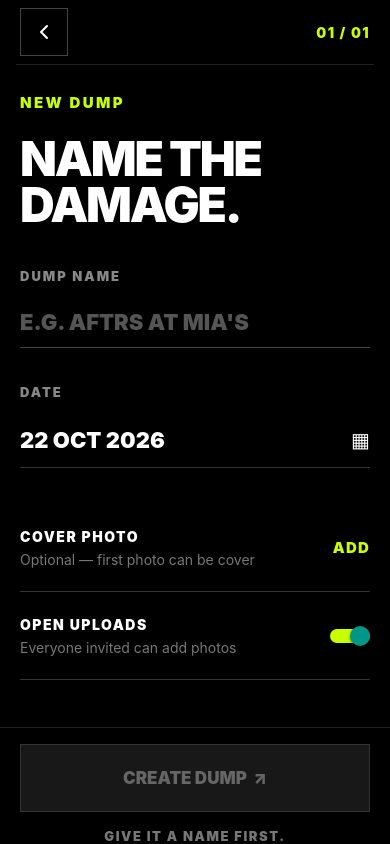
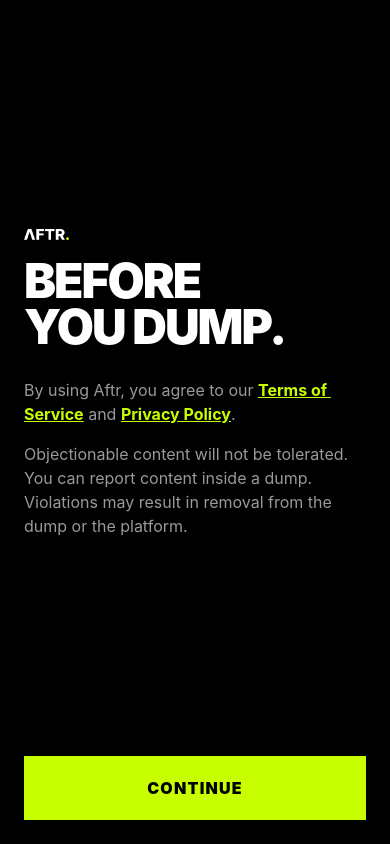
Before and after one commit to Hugobey/aftr, a React Native app: screen /CreateDump in a window 390 px wide. Built offline with nearby package versions, Linux system fonts and the light colour scheme; no server answers; the database is empty; what react-native-worklets would draw is missing.

Commit message:
trigger legalGAteScreen

```diff
--- a/App.tsx
+++ b/App.tsx
@@ -1,5 +1,6 @@
 import { StatusBar } from 'expo-status-bar';
 import { NavigationContainer } from '@react-navigation/native';
+import { SafeAreaProvider } from 'react-native-safe-area-context';
 import { createNativeStackNavigator } from '@react-navigation/native-stack';
 import { Colors } from './constants/Colors';
 import { GestureHandlerRootView } from 'react-native-gesture-handler';
@@ -18,6 +19,7 @@
 import JoinProfileScreen from './screens/JoinProfileScreen';
 import HostProfileScreen from './screens/HostProfileScreen';
 import EditDumpScreen from './screens/EditDumpScreen';
+import LegalGateScreen from './screens/LegalGateScreen';
 
 export type RootStackParamList = {
   Home: undefined;
@@ -29,6 +31,7 @@
   JoinProfile: { dumpId: string; dumpName?: string };
   HostProfile: undefined;
   EditDump: { dumpId: string };
+  LegalGate: { onAccepted: () => void };
   SelectedPhotos: {
     dumpId?: string;
     maxPhotos?: number;
@@ -41,11 +44,30 @@
 const Stack = createNativeStackNavigator<RootStackParamList>();
 
 export default function App() {
+  return (
+    <SafeAreaProvider>
+      <Root />
+    </SafeAreaProvider>
+  );
+};
 
-const hydrated = useDeviceStore((s) => s.hydrated);
-const normalizeCreatedIds = useDeviceStore((s) => s.normalizeCreatedIds);
-// const ensureDeviceId = useDeviceStore((s) => s.ensureDeviceId);
+function Root(){
+  const hydrated = useDeviceStore((s) => s.hydrated);
+  const normalizeCreatedIds = useDeviceStore((s) => s.normalizeCreatedIds);
+  // const ensureDeviceId = useDeviceStore((s) => s.ensureDeviceId);
   const fetchDumps = useDumpsStore((s) => s.fetchDumps);
+  const legalAcceptedAt = useDeviceStore((s) => s.legalAcceptedAt);
+
+  if (!legalAcceptedAt) {
+    return (
+      <LegalGateScreen
+        onAccepted={() => {
+          // state already set inside acceptLegal();
+          // re-render shows the stack automatically
+        }}
+      />
+    );
+  }
 
   useEffect(() => {
     if (!hydrated) return;
@@ -53,7 +75,6 @@
     normalizeCreatedIds(); // normalize created IDs
     fetchDumps();       // load real dumps into Zustand
   }, [hydrated]);
-
   return (
     <GestureHandlerRootView style={{ flex: 1 }}>
       <NavigationContainer>
--- a/components/DumpForm.tsx
+++ b/components/DumpForm.tsx
@@ -122,7 +122,7 @@
               </Pressable>
             </View>
 
-            <View style={styles.optionRow}>
+            {/* <View style={styles.optionRow}>
               <View style={styles.optionTextContainer}>
                 <Text style={styles.optionLabel}>OPEN UPLOADS</Text>
                 <Text style={styles.optionHint}>
@@ -135,7 +135,7 @@
                 trackColor={{ false: '#333', true: Colors.accent }}
                 thumbColor={isOpen ? Colors.accent : '#888'}
               />
-            </View>
+            </View> */}
           </View>
         </ScrollView>
 
--- /dev/null
+++ b/screens/LegalGateScreen.tsx
@@ -0,0 +1,112 @@
+// screens/LegalGateScreen.tsx
+import { Linking, Pressable, StyleSheet, Text, View, Image } from 'react-native';
+import { useSafeAreaInsets } from 'react-native-safe-area-context';
+import { Colors } from '../constants/Colors';
+import { useDeviceStore } from '../store/deviceStore';
+
+const PRIVACY_URL = 'https://aftr-legal.vercel.app/privacy';
+const TERMS_URL = 'https://aftr-legal.vercel.app/terms';
+
+type Props = {
+  onAccepted: () => void;
+};
+
+export default function LegalGateScreen({ onAccepted }: Props) {
+  const insets = useSafeAreaInsets();
+  const acceptLegal = useDeviceStore((s) => s.acceptLegal);
+
+  const handleContinue = () => {
+    acceptLegal();
+    onAccepted();
+  };
+
+  return (
+    <View style={[styles.screen, { paddingTop: insets.top + 24, paddingBottom: insets.bottom + 24 }]}>
+      <View style={styles.body}>
+        {/* <Text style={styles.eyebrow}>AFTR</Text> */}
+        <Image
+            source={require('../assets/images/AFTR_logo..png')}
+            style={styles.logo}
+            resizeMode="contain"
+        />
+        <Text style={styles.title}>
+          BEFORE{`\n`}YOU DUMP.
+        </Text>
+        <Text style={styles.copy}>
+          By using Aftr, you agree to our{' '}
+          <Text style={styles.link} onPress={() => Linking.openURL(TERMS_URL)}>
+            Terms of Service
+          </Text>
+          {' '}and{' '}
+          <Text style={styles.link} onPress={() => Linking.openURL(PRIVACY_URL)}>
+            Privacy Policy
+          </Text>
+          .
+        </Text>
+        <Text style={styles.copy}>
+          Objectionable content will not be tolerated. You can report content inside a dump. Violations may result in removal from the dump or the platform.
+        </Text>
+      </View>
+
+      <Pressable style={styles.cta} onPress={handleContinue}>
+        <Text style={styles.ctaText}>CONTINUE</Text>
+      </Pressable>
+    </View>
+  );
+}
+
+const styles = StyleSheet.create({
+  screen: {
+    flex: 1,
+    backgroundColor: Colors.background,
+    paddingHorizontal: 24,
+    justifyContent: 'space-between',
+  },
+  body: {
+    flex: 1,
+    justifyContent: 'center',
+  },
+  eyebrow: {
+    color: Colors.accent,
+    fontSize: 13,
+    fontWeight: '900',
+    letterSpacing: 2.4,
+    marginBottom: 16,
+  },
+  title: {
+    color: '#fff',
+    fontSize: 48,
+    lineHeight: 46,
+    fontWeight: '900',
+    letterSpacing: -2,
+    marginBottom: 28,
+  },
+  logo: {
+    width: 45,
+    height: 15,
+    marginBottom: 16,
+  },
+  copy: {
+    color: '#999',
+    fontSize: 16,
+    lineHeight: 24,
+    marginBottom: 16,
+  },
+  link: {
+    color: Colors.accent,
+    fontWeight: '700',
+    textDecorationLine: 'underline',
+  },
+  cta: {
+    height: 64,
+    backgroundColor: Colors.accent,
+    alignItems: 'center',
+    justifyContent: 'center',
+  },
+  ctaText: {
+    color: '#000',
+    fontSize: 16,
+    fontWeight: '900',
+    letterSpacing: 1.2,
+  },
+});
--- a/store/deviceStore.ts
+++ b/store/deviceStore.ts
@@ -9,9 +9,11 @@
   joinedIds: string[];
   createdIds: string[];
   displayName: string | null;
+  legalAcceptedAt: string | null;
 
   setDisplayName: (name: string) => void;
 
+  acceptLegal: () => void; // sets ISO timestamp
   ensureDeviceId: () => string;
   setHydrated: (value: boolean) => void;
 
@@ -37,10 +39,25 @@
       joinedIds: [],
       createdIds: [],
       displayName: null, // ← was missing
+      legalAcceptedAt: null,
 
       setDisplayName: (displayName: string) => {
         set({ displayName });
       }, // ← was missing
+
+      acceptLegal: () => set({ legalAcceptedAt: new Date().toISOString() }),
+
+      // debug only
+      resetLegal: () => set({ legalAcceptedAt: null }),
+
+      // optional: full “new install” feel
+      resetDeviceForTesting: () =>
+        set({
+          legalAcceptedAt: null,
+          deviceId: null, // or regenerate on next ensureDeviceId()
+          displayName: null,
+          joinedIds: [],
+        }),
 
       ensureDeviceId: () => {
         const existing = get().deviceId;
```
